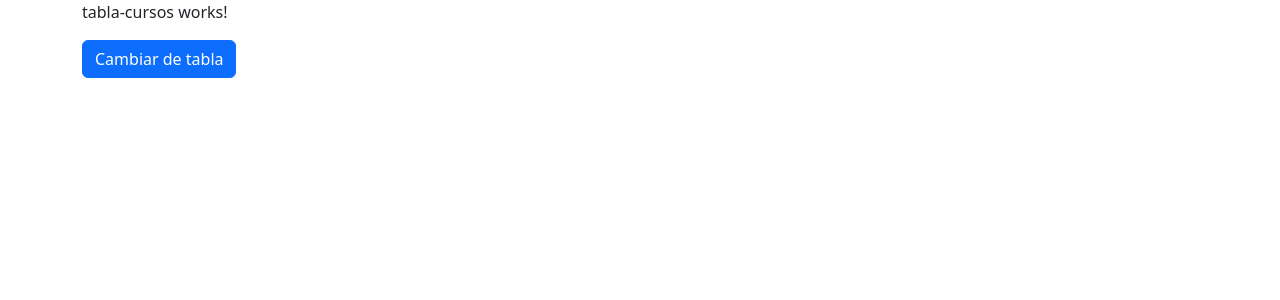
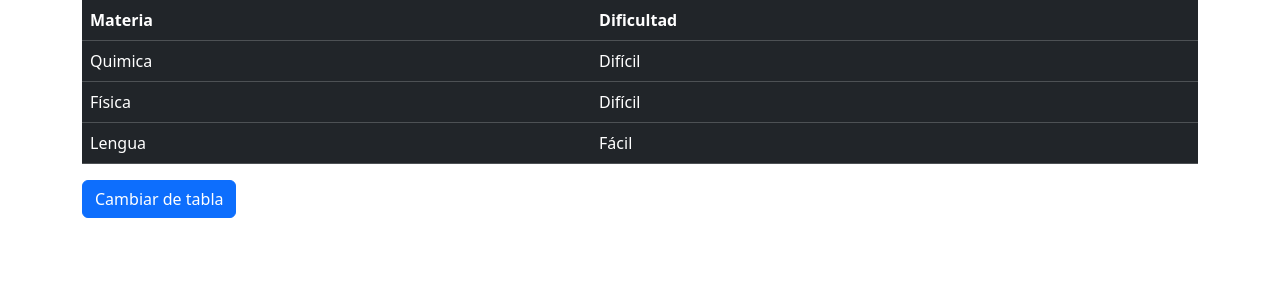
Before and after one commit to mau-14/primerProyecto-Angular, an Angular app: page / in a window 1280 px wide. Shown: the top 300 px of the page. Built offline with nearby package versions, Linux system fonts and the light colour scheme.

Commit message:
añadido info

```diff
--- a/src/app/tabla-alumnos/tabla-alumnos.component.html
+++ b/src/app/tabla-alumnos/tabla-alumnos.component.html
@@ -1,24 +1,20 @@
 <table class="table table-dark">
   <thead>
     <tr>
-      <th scope="col">#</th>
-      <th scope="col">First</th>
-      <th scope="col">Last</th>
+      <th scope="col">Nombre</th>
+      <th scope="col">Apellido</th>
     </tr>
   </thead>
   <tbody>
     <tr>
-      <th scope="row">1</th>
       <td>Mark</td>
       <td>Otto</td>
     </tr>
     <tr>
-      <th scope="row">2</th>
       <td>Jacob</td>
       <td>Thornton</td>
     </tr>
     <tr>
-      <th scope="row">3</th>
       <td>Larry</td>
       <td>the Bird</td>
     </tr>
--- a/src/app/tabla-cursos/tabla-cursos.component.html
+++ b/src/app/tabla-cursos/tabla-cursos.component.html
@@ -1 +1,22 @@
-<p>tabla-cursos works!</p>
+<table class="table table-dark">
+  <thead>
+    <tr>
+      <th scope="col">Materia</th>
+      <th scope="col">Dificultad</th>
+    </tr>
+  </thead>
+  <tbody>
+    <tr>
+      <td>Quimica</td>
+      <td>Difícil</td>
+    </tr>
+    <tr>
+      <td>Física</td>
+      <td>Difícil</td>
+    </tr>
+    <tr>
+      <td>Lengua</td>
+      <td>Fácil</td>
+    </tr>
+  </tbody>
+</table>
```
